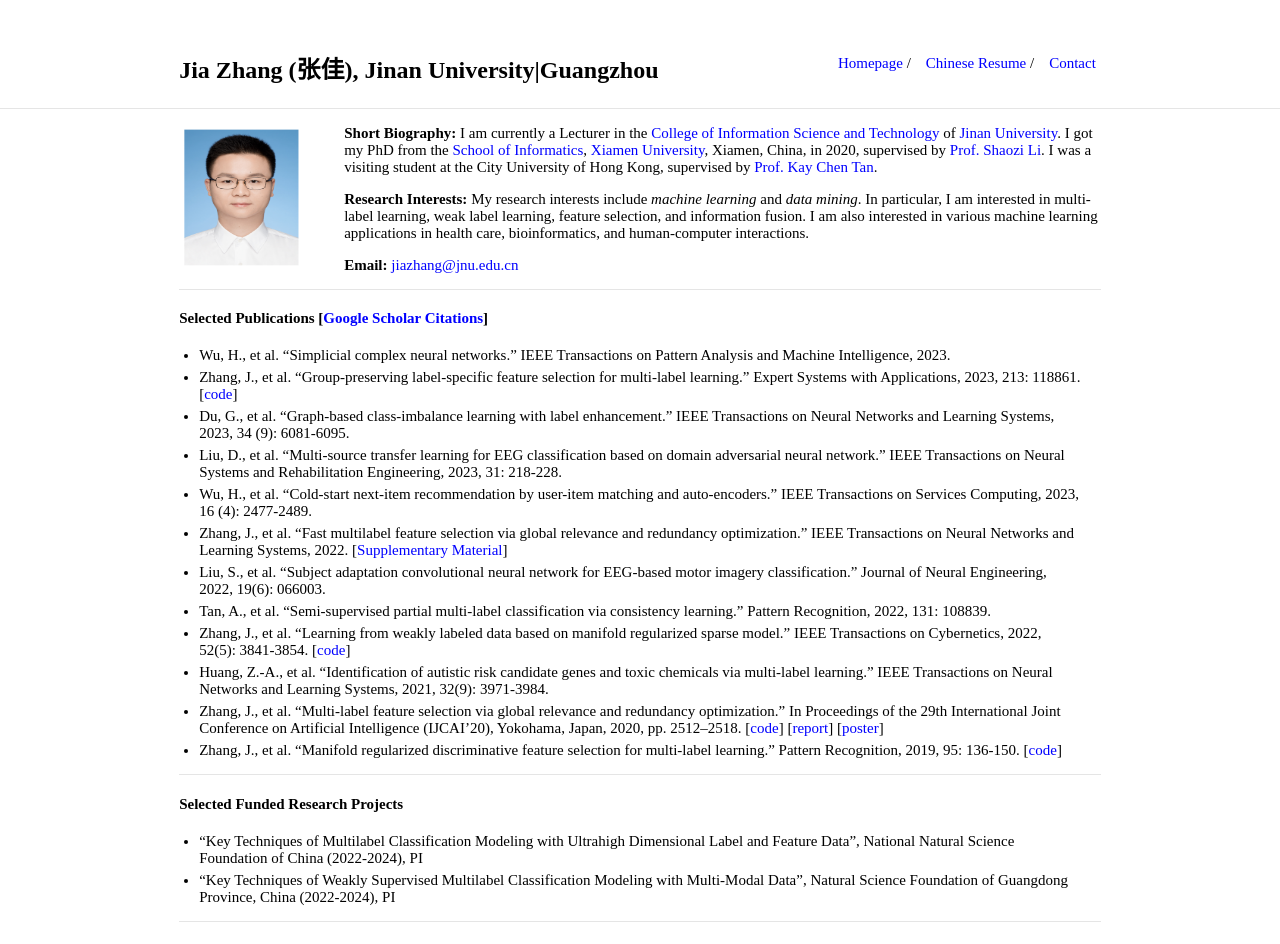
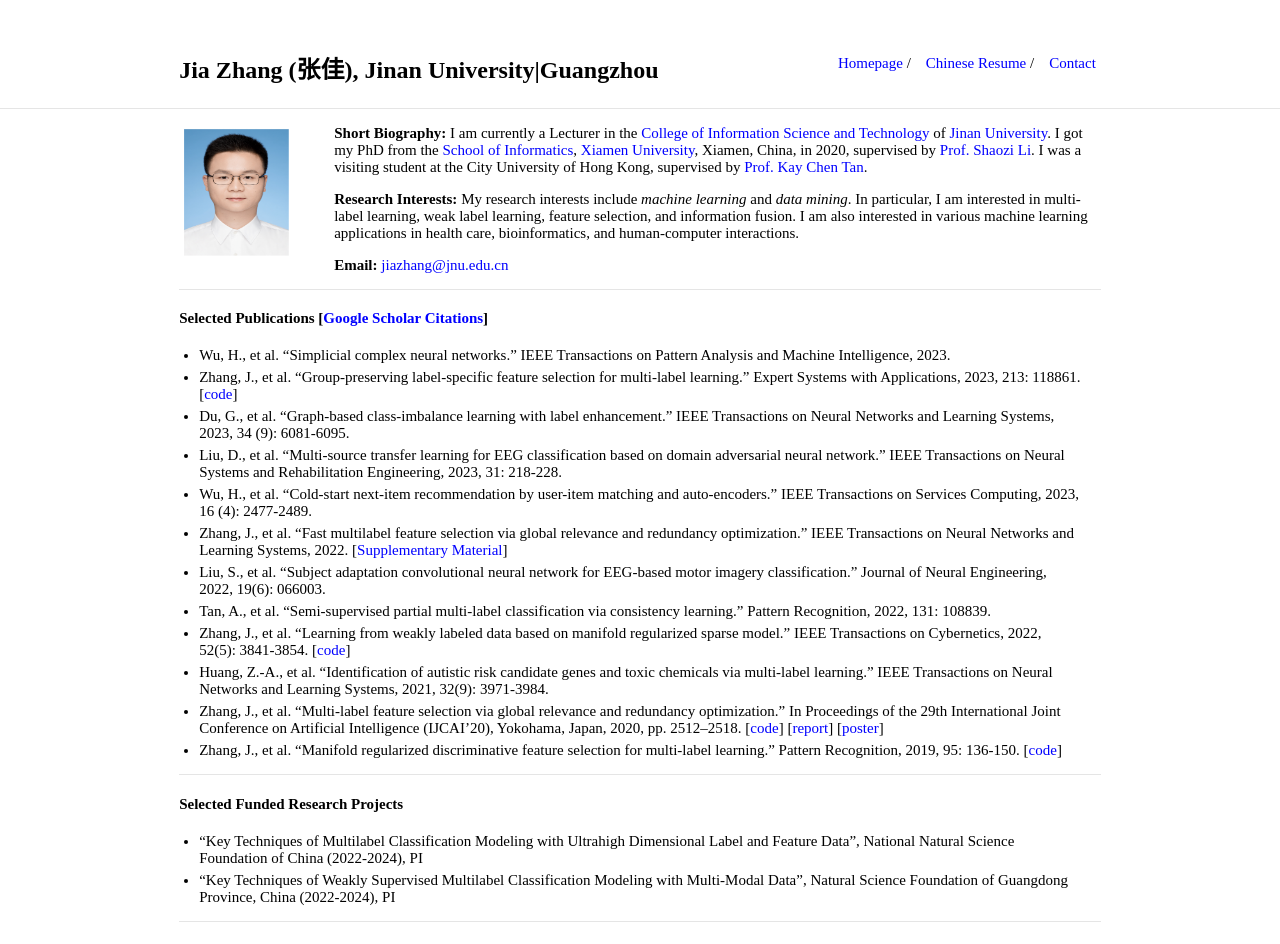
Before and after one commit to jiazhang-ml/jiazhang-ml.github.io, a Jekyll site: the page built from index.md, in a window 1280 px wide. Shown: the top 944 px of the page. Built offline with Jekyll 4.4.1, drawn with Linux system fonts in a browser that asks for light colours.

Commit message:
Update typography.scss

```diff
--- a/_sass/typography.scss
+++ b/_sass/typography.scss
@@ -37,8 +37,8 @@
         font-style: italic;
     }
     .profile-picture {
-        height: 145px;
-        width: 125px;
+        height: 135px;
+        width: 115px;
         position: relative;
         margin: 0px 40px 10px 0px;
         float: left;
```
